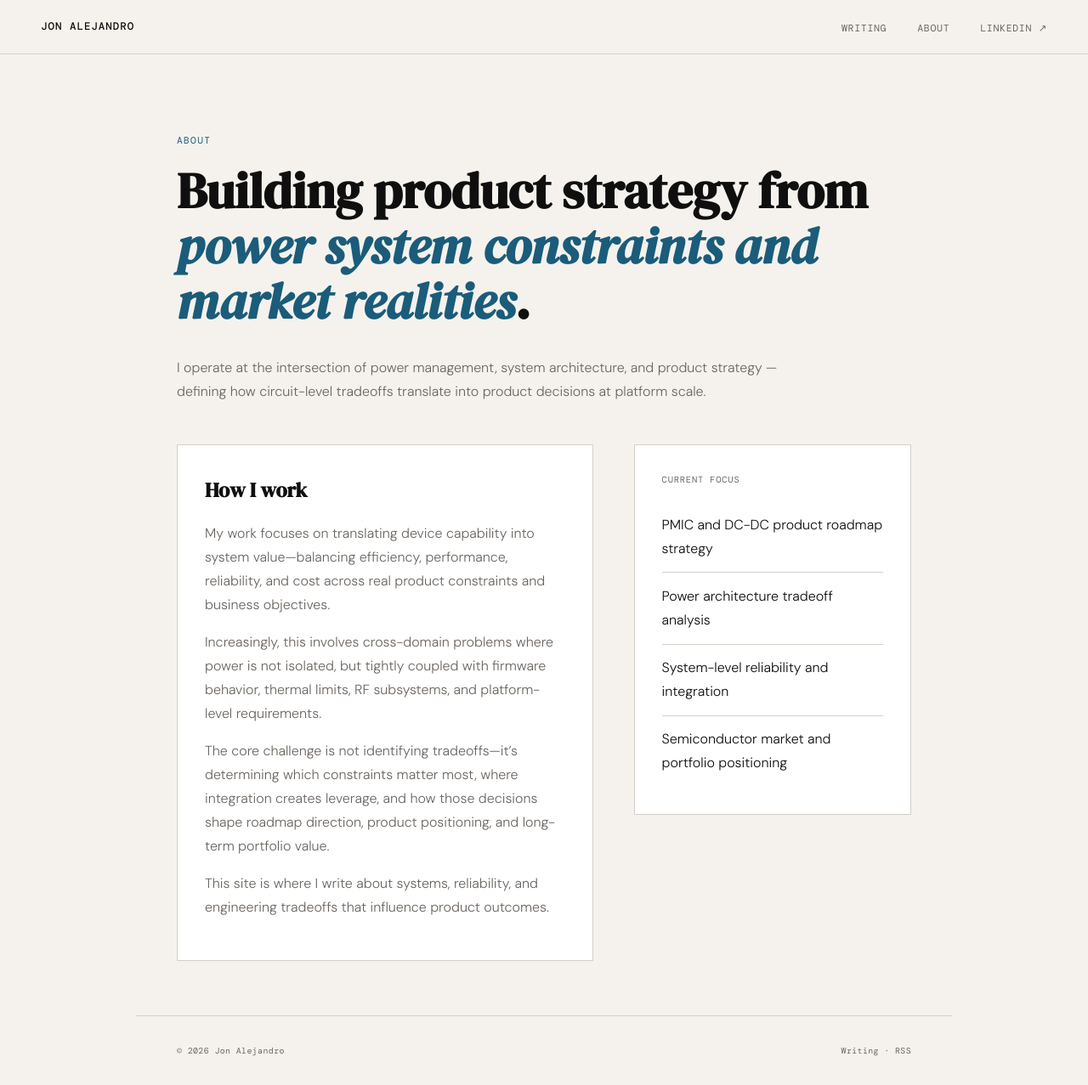
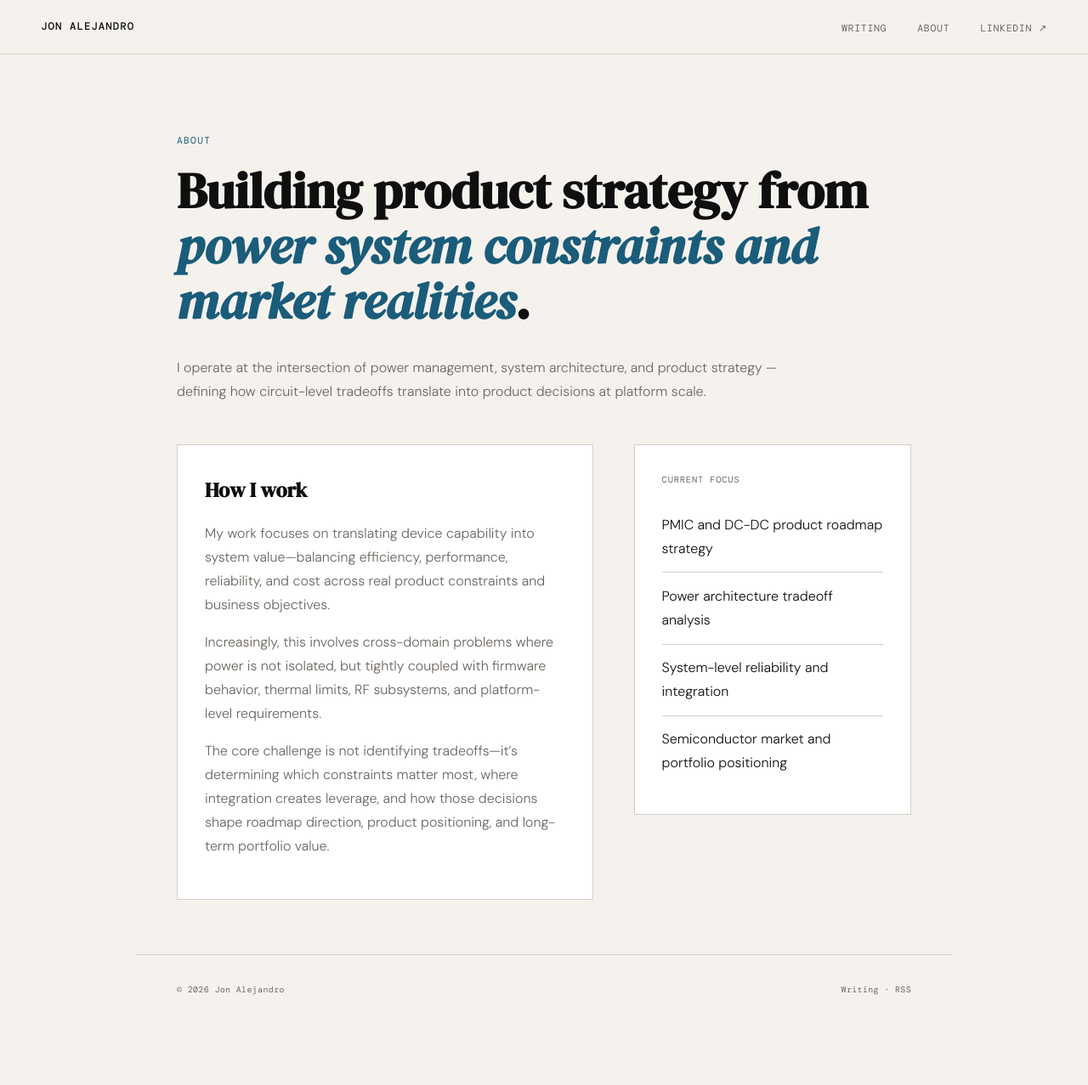
Before and after one commit to jonalejandro/jonalejandro.github.io, a Jekyll site: the page built from _pages/about.md, in a window 1280 px wide and 1277 px high. Shown: the whole window at 85% size. Built offline with Jekyll 4.4.1, drawn with Linux system fonts in a browser that asks for light colours.

Commit message:
Update about.md

```diff
--- a/_pages/about.md
+++ b/_pages/about.md
@@ -68,7 +68,7 @@ permalink: /about/
         <p>My work focuses on translating device capability into system value—balancing efficiency, performance, reliability, and cost across real product constraints and business objectives.</p>
         <p>Increasingly, this involves cross-domain problems where power is not isolated, but tightly coupled with firmware behavior, thermal limits, RF subsystems, and platform-level requirements.</p>
         <p>The core challenge is not identifying tradeoffs—it’s determining which constraints matter most, where integration creates leverage, and how those decisions shape roadmap direction, product positioning, and long-term portfolio value.</p>
-        <p>This site is where I write about systems, reliability, and engineering tradeoffs that influence product outcomes.</p>
+
       </section>
 
       <aside class="block">
```
